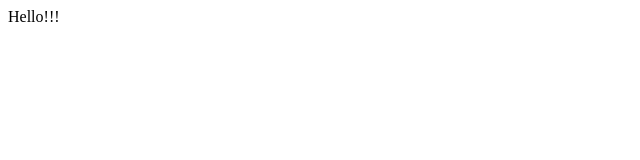
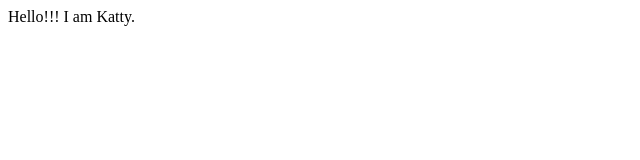
Before and after one commit to KatyFrontend/KatyFrontend.github.io, a plain HTML site: page index.html in a window 1280 px wide. Shown: the full height of the page, 0-640 px from the left. Drawn offline with Linux system fonts and the light colour scheme.

Commit message:
Commit Katty

```diff
--- a/index.html
+++ b/index.html
@@ -5,7 +5,7 @@
 	<title>	Hello</title>
 </head>
 <body>
-Hello!!!
+Hello!!! I am Katty.
 
 </body>
 </html>
```
